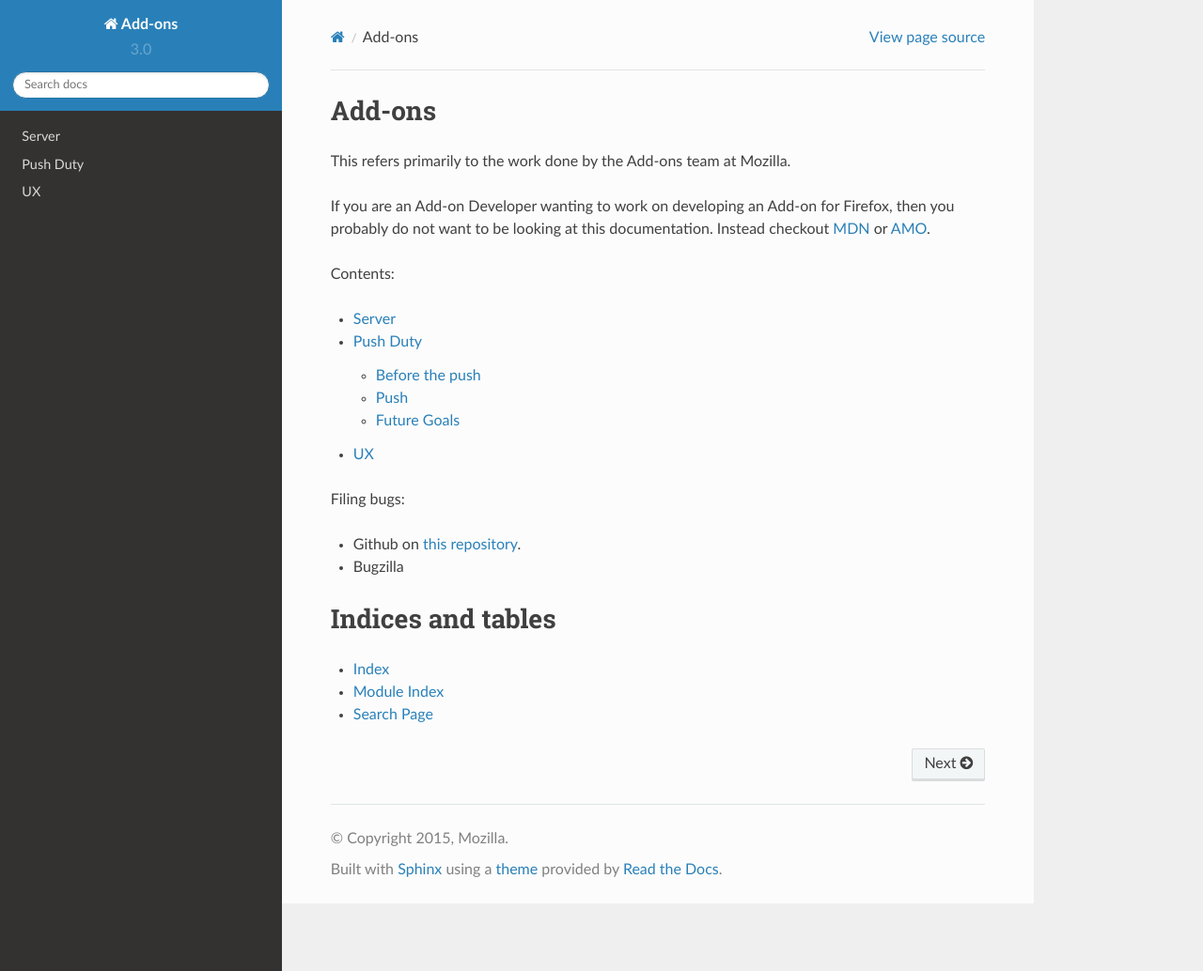
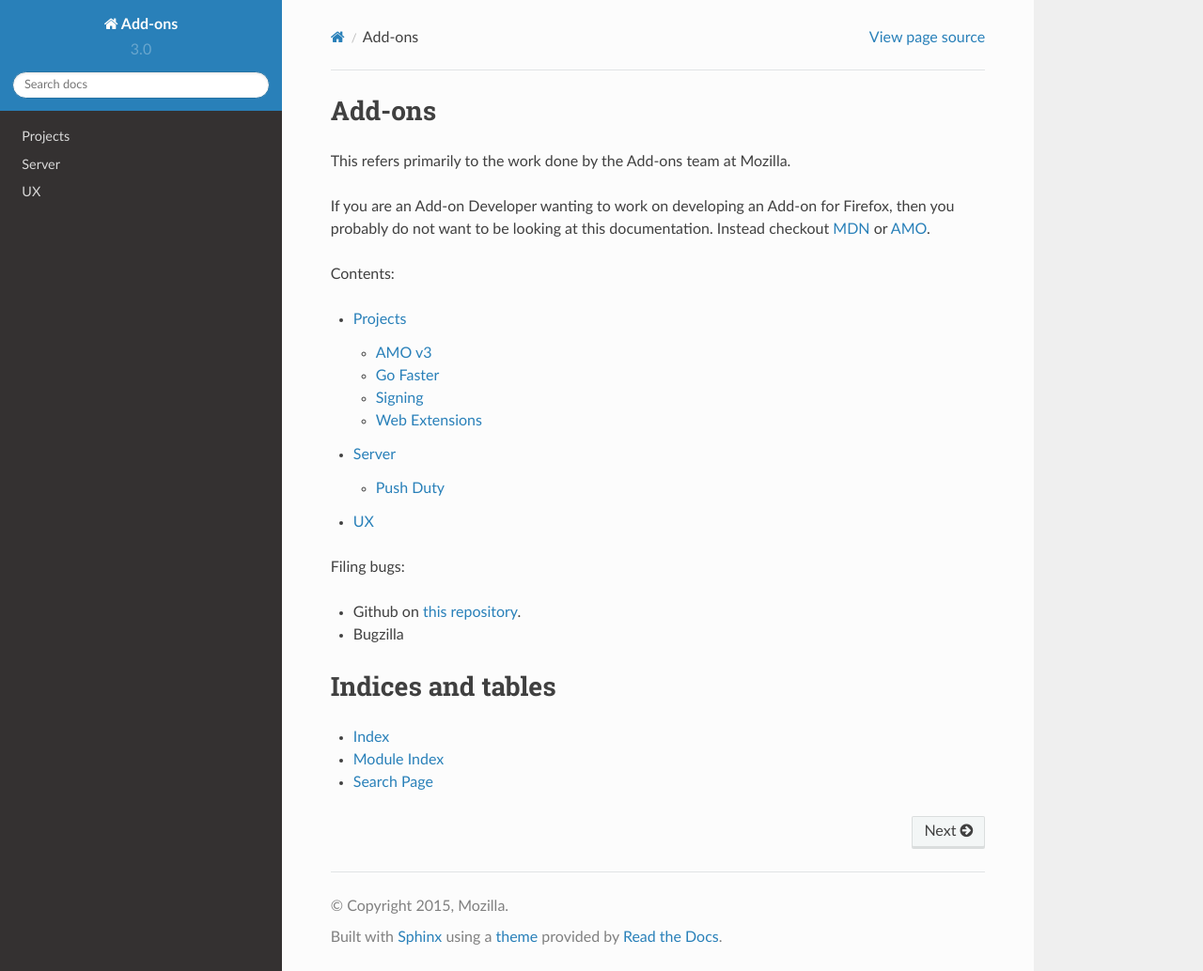
Before and after one commit to mozilla/addons, a Sphinx documentation site: the page built from docs/index.rst, in a window 1280 px wide and 1034 px high. Shown: the whole window at 94% size. Built offline with Sphinx 7.4.7 and the Read the Docs theme 2.0.0, drawn with Linux system fonts in a browser that asks for light colours.

Commit message:
fix up tocs

```diff
--- a/docs/index.rst
+++ b/docs/index.rst
@@ -13,8 +13,8 @@
 .. toctree::
    :maxdepth: 2
 
+   projects/index.rst
    server/index.rst
-   server/push-duty.rst
    ux/index.rst
 
 Filing bugs:
--- a/docs/projects/amo-v3.rst
+++ b/docs/projects/amo-v3.rst
@@ -0,0 +1,4 @@
+AMO v3
+======
+
+The next rewrite of AMO.
--- /dev/null
+++ b/docs/projects/index.rst
@@ -0,0 +1,12 @@
+Projects
+========
+
+Contents:
+
+.. toctree::
+   :maxdepth: 2
+
+   amo-v3.rst
+   go-faster.rst
+   signing.rst
+   web-extensions-api.rst
--- a/docs/projects/signing.rst
+++ b/docs/projects/signing.rst
@@ -0,0 +1,4 @@
+Signing
+=======
+
+Addon `Signing <https://wiki.mozilla.org/AMO/SigningService>`_.
```
Also changed, not shown: docs/server/index.rst (+7 -0 lines).
